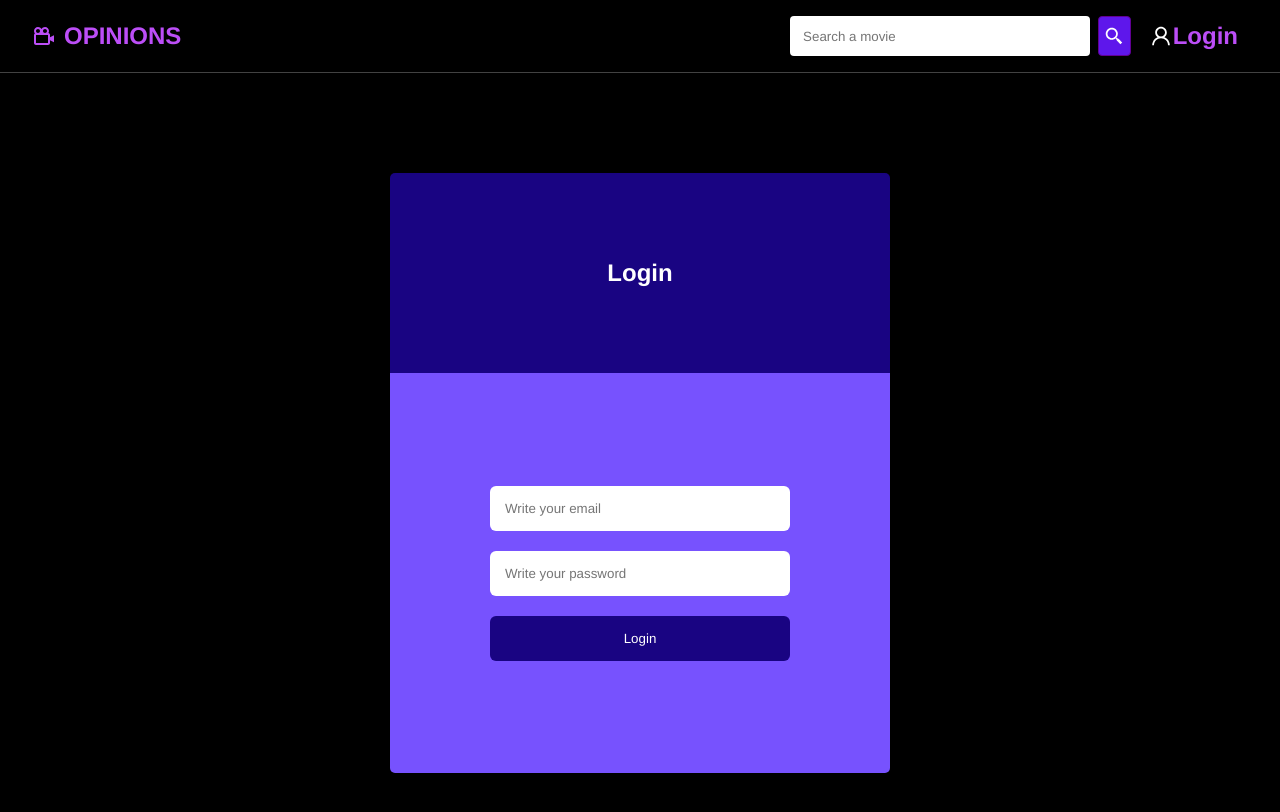
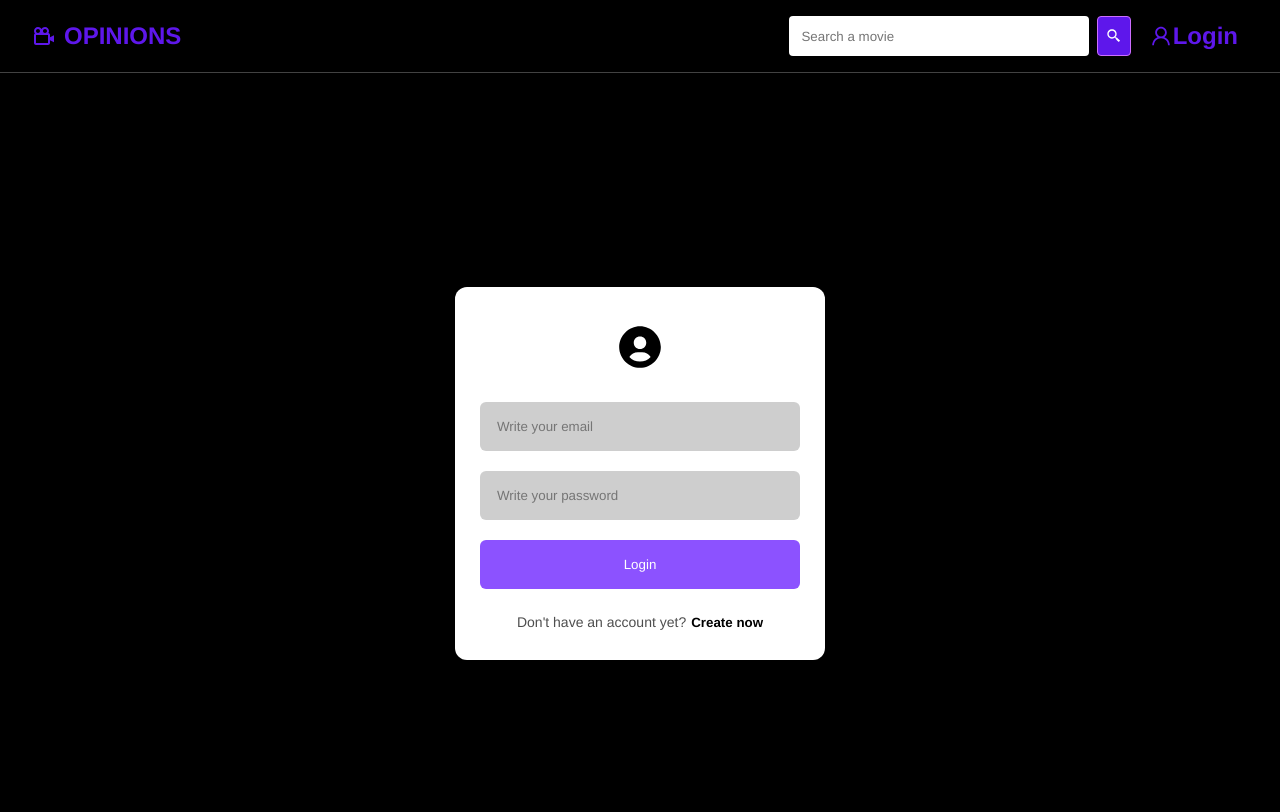
Before and after one commit to Opinions-SA/opinions, a React (Vite) app in the folder opinions-front/: page /login in a window 1280 px wide. Shown: the top 812 px of the page. Built offline with nearby package versions, Linux system fonts and the light colour scheme.

Commit message:
Implement user review component, style updates, and homepage redesign.

```diff
--- a/opinions-front/src/App.css
+++ b/opinions-front/src/App.css
@@ -0,0 +1,16 @@
+body::-webkit-scrollbar {
+  width: 7px;
+}
+
+body::-webkit-scrollbar-thumb {
+  background-color: #757575;
+  border-radius: 12px;
+}
+
+body::-webkit-scrollbar-thumb:hover {
+  background-color: #afafaf;
+}
+
+body::-webkit-scrollbar-track {
+  background-color: #000000;
+}
--- a/opinions-front/src/components/navbar/Navbar.css
+++ b/opinions-front/src/components/navbar/Navbar.css
@@ -4,46 +4,50 @@
   align-items: center;
   padding: 1rem 2rem;
   border-bottom: 0.2px solid #ffffff42;
+  background-color: black;
+  color: #5E17EB;
 }
 
-#navbar h2 a{
+#navbar h2 a {
   display: flex;
   align-items: center;
-    gap: .5rem;
+  gap: 0.5rem;
+  text-decoration: none;
+  color: inherit;
 }
 
 #navbar form {
   display: flex;
-    gap: .5rem;
+  gap: 0.5rem;
 }
 
 #navbar input {
   width: 300px;
-    padding: .2rem .8rem;
+  padding: 0.2rem 0.8rem;
   border-radius: 4px;
   border: none;
 }
 
 #navbar form button {
-    background-color: #5E17EB;
-    border: 1px solid #610094;
+  background-color: #5e17eb;
+  border: 1px solid #cc6eff;
   border-radius: 4px;
   color: #fff;
-    padding: 0.3rem;
-    font-size: 1.3rem;
+  padding: 0.5rem;
+  font-size: 1rem;
   display: flex;
   align-items: center;
   justify-content: center;
   cursor: pointer;
-    transition: .4s;
+  transition: background-color 0.4s, color 0.4s;
 }
 
 #navbar form button:hover {
-    background-color: #150050;
-    color: #dddddd;
+  background-color: #ffffff;
+  color: #5E17EB;
 }
 
-.user-submit-icon{
+.user-submit-icon {
   font-size: 24px;
   height: 40px;
 }
--- a/opinions-front/src/components/userReview/UserReview.css
+++ b/opinions-front/src/components/userReview/UserReview.css
@@ -1,32 +1,81 @@
 .review-container {
-  max-width: 80%;
-  margin: 0 auto;
-  padding: 2.5rem;
-  background-color: #1f1f1f;
+  position: fixed;
+  top: 50%;
+  left: 50%;
+  transform: translate(-50%, -50%);
+  background-color: #ffffff;
+  color: #000;
+  padding: 20px;
+  border: 1px solid #ccccccb0;
   border-radius: 8px;
-  box-shadow: 0 7px 12px rgba(0, 0, 0, 0.767);
+  z-index: 1000;
+  opacity: 0;
+  transition: opacity 1s ease;
+  box-shadow: 0 15px 15px 0 #000000;
 }
 
-.review-title {
-  font-size: 1.5rem;
-  margin-bottom: 10px;
+.review-container.show {
+  opacity: 1;
 }
 
 .review-content {
   display: flex;
   flex-direction: column;
+  padding: 15px 0 20px 0;
 }
 
-.review-input-1,
-.review-input-2 {
+.review-icon {
+  font-size: 25px;
+}
+
+.review-input,
+.review-textarea {
+  margin-bottom: 20px;
   padding: 10px;
-  margin-bottom: 10px;
   border: 1px solid #ccc;
   border-radius: 4px;
-  font-size: 1rem;
 }
 
-.review-input-2 {
-  height: auto;
-  min-height: 120px;
+.review-textarea {
+  height: 100px;
+
 }
+
+.review-submit,
+.review-close {
+  margin: 10px 0 10px 0;
+}
+
+.review-submit {
+  background-color: #7222ce;
+  color: white;
+  padding: 17px 15px;
+  border: none;
+  border-radius: 4px;
+  cursor: pointer;
+  font-size: 16px;
+  transition: background-color 0.3s, transform 0.2s;
+}
+
+.review-submit:hover {
+  background-color: #8114ff;
+  transform: scale(1.02);
+}
+
+.review-close {
+  background-color: #00000000;
+  color: #000;
+  padding: 10px 15px;
+  border: none;
+  border-radius: 4px;
+  cursor: pointer;
+  font-size: 16px;
+  margin-top: 10px;
+  transition: background-color 0.3s, transform 0.2s;
+}
+
+.review-close:hover {
+  background-color: #cc0000;
+  color: #ffffff;
+  transform: scale(1.02);
+}
--- a/opinions-front/src/components/userReview/UserReview.tsx
+++ b/opinions-front/src/components/userReview/UserReview.tsx
@@ -1,17 +1,33 @@
+import { useState, useEffect } from "react";
+import { MdRateReview } from "react-icons/md";
+
 import "./UserReview.css";
 
-const UserReview = () => {
+const UserReview = ({ onClose }) => {
+  const [isVisible, setIsVisible] = useState(true);
+
+  useEffect(() => {
+    setIsVisible(true);
+  }, []);
+
+  const handleClose = () => {
+    setIsVisible(false);
+    onClose();
+  };
 
   return (
-    <>
-      <div className="review-container">
-        <h2 className="review-title">Gostou do filme? Deixe sua opinião!</h2>
-        <div className="review-content">
-            <input className="review-input-1" type="text" placeholder="De um nome a sua review"/>
-            <textarea className="review-input-2" placeholder="Descrição"/>
-        </div>
+    <div className={`review-container ${isVisible ? "show" : ""}`}>
+      <MdRateReview className="review-icon"/>
+      <h2 className="review-title">Gostou do filme? Deixe sua opinião!</h2>
+      <div className="review-content">
+        <input className="review-input" type="text" placeholder="De um nome à sua review" />
+        <textarea className="review-textarea" placeholder="Descrição" />
+        <button className="review-submit">Submit Review</button>
+        <button className="review-close" onClick={handleClose}>
+          Close Review
+        </button>
       </div>
-    </>
+    </div>
   );
 };
 
--- a/opinions-front/src/pages/Movie.tsx
+++ b/opinions-front/src/pages/Movie.tsx
@@ -19,6 +19,7 @@ const moviesApiURL: string = import.meta.env.VITE_API;
 const MoviePage = () => {
   const { id } = useParams();
   const [movie, setMovie] = useState<Streaming | null>(null);
+  const [showUserReview, setShowUserReview] = useState(false);
 
   const getMovie = async (url: RequestInfo | URL) => {
     const options: RequestInit = {
@@ -44,8 +45,14 @@ const MoviePage = () => {
     getMovie(movieUrl);
   }, [id]);
 
+  const toggleUserReview = () => {
+    setShowUserReview(!showUserReview);
+    const isReviewOpen = !showUserReview;
+    document.body.classList.toggle("blur-background", isReviewOpen);
+  };
+
   return (
-    <div className="movie-page">
+    <div className={`movie-page ${showUserReview ? "blur-background" : ""}`}>
       {movie && (
         <>
           <div className="card-container">
@@ -85,9 +92,15 @@ const MoviePage = () => {
                 </div>
               </div>
             </div>
-          <UserReview/>
+            <button className="open-review-button" onClick={toggleUserReview}>
+              Abrir Avaliação
+            </button>
+            {showUserReview && (
+              <div className="review-overlay">
+              <UserReview onClose={toggleUserReview} />
             </div>
-
+            )}
+          </div>
         </>
       )}
     </div>
--- a/opinions-front/src/pages/Signin.tsx
+++ b/opinions-front/src/pages/Signin.tsx
@@ -1,6 +1,7 @@
 import { useState, useContext } from "react";
 import { AuthContext } from "../contexts/Auth/AuthContext";
 import { useNavigate } from "react-router-dom";
+import { BiSolidUserCircle } from "react-icons/bi";
 
 import "../styles/Login.css";
 
@@ -24,10 +25,8 @@ export const Login = () => {
 
   return (
     <div className="login-container">
-      <div className="login-title">
-        <h2>Login</h2>
-      </div>
       <div className="login-inputs">
+      <BiSolidUserCircle className="user-icon"/>
         <input
           type="text"
           value={email}
@@ -40,7 +39,12 @@ export const Login = () => {
           placeholder="Write your password"
           onChange={(e) => setPassword(e.target.value)}
         />
-        <button onClick={handleLogin}>Login</button>
+        <button className="login-button" onClick={handleLogin}>Login</button>
+        <div className="signup-content">
+          <label>Don't have an account yet?</label>
+          <button className="signup-button" onClick={handleLogin}>Create now</button>
+        </div>
+
       </div>
     </div>
   );
--- a/opinions-front/src/styles/Login.css
+++ b/opinions-front/src/styles/Login.css
@@ -2,32 +2,25 @@
   width: 100%;
   height: 100vh;
   display: flex;
+  flex-direction: column;
+  align-items: center;
   justify-content: center;
-  align-items: center;
-  flex-direction: column;
 }
 
-.login-container .login-title {
-  width: 500px;
-  height: 200px;
-  background-color: #190482;
-  display: flex;
-  align-items: center;
-  justify-content: center;
-  transition: background-color 0.3s;
-  border-bottom: none;
-  border-radius: 5px 5px 0 0;
+.user-icon {
+  font-size: 50px;
+  margin: 20px;
 }
 
-.login-container .login-title h1 {
-  color: #fff;
+.login-inputs {
+  font-size: 14px;
+  color: #000;
+  background-color: #ffffff;
 }
 
-.login-container .login-inputs {
-  width: 500px;
-  height: 400px;
-  border-radius: 0 0 5px 5px;
-  background-color: #7752FE;
+.login-inputs {
+  padding: 15px;
+  border-radius: 12px;
   display: flex;
   flex-direction: column;
   align-items: center;
@@ -35,29 +28,68 @@
   transition: background-color 0.3s;
 }
 
-.login-inputs input, .login-inputs button {
+.login-inputs input {
+  background-color: #cecece;
+}
+
+.login-inputs input,
+.login-inputs .login-button {
   border: none;
   margin: 10px;
   border-radius: 6px;
-  width: 300px;
-  padding: 15px;
+  width: 320px;
+  padding: 17px;
   transition: background-color 0.3s, transform 0.2s;
 }
 
-.login-inputs button {
-  background-color: #190482;
-  color: #fff;
+.login-inputs .login-button {
+  background-color: #8C52FF;
+  color: #ffffff;
   cursor: pointer;
 }
 
-.login-inputs button:hover {
+.login-inputs .login-button:hover {
   background-color: #dfdff8;
   color: #000;
   transform: scale(1.05);
 }
 
-
-.login-inputs input:focus, .login-inputs button:focus {
+.login-inputs input:focus,
+.login-inputs .login-button:focus {
   background-color: #f1f1f1;
   transform: scale(1.02);
 }
+
+.signup-content {
+  margin: 15px 0;
+}
+
+.signup-content label {
+  color: #4e4e4e;
+}
+
+.signup-button {
+  background-color: #00000000;
+  border: none;
+  cursor: pointer;
+  margin-left: 5px;
+  font-weight: bold;
+  color: #000000;
+  position: relative;
+  transition: transform 0.2s;
+}
+
+.signup-button:hover {
+  transform: scale(1.02);
+}
+
+.signup-button:hover::after {
+  content: "";
+  display: block;
+  width: 100%;
+  height: 1px;
+  background-color: #000000;
+  position: absolute;
+  bottom: -1px;
+  left: 0;
+}
--- a/opinions-front/src/styles/Movies.css
+++ b/opinions-front/src/styles/Movies.css
@@ -9,12 +9,12 @@
 }
 
 @media (min-width: 1300px) {
-    .movie-page{
+  .movie-page {
     max-width: 70%;
   }
 }
 @media (max-width: 1000px) {
-    .movie-page{
+  .movie-page {
     flex-direction: column;
   }
 }
@@ -36,7 +36,7 @@
 }
 
 .movie-page .movie-card {
-    text-align:left;
+  text-align: left;
 }
 
 .movie-page .movie-card img,
@@ -92,3 +92,33 @@
   display: flex;
   justify-content: space-between;
 }
+
+.open-review-button {
+  background-color: #3498db;
+  color: white;
+  padding: 10px 15px;
+  border: none;
+  border-radius: 4px;
+  cursor: pointer;
+  font-size: 16px;
+  margin-top: 10px;
+  transition: background-color 0.3s ease;
+}
+
+.open-review-button:hover {
+  background-color: #2980b9;
+}
+
+.review-overlay {
+  position: fixed;
+  top: 0;
+  left: 0;
+  width: 100%;
+  height: 100%;
+  background-color: rgba(0, 0, 0, 0.5);
+  z-index: 999;
+}
+
+.review-overlay.blur-background {
+  filter: blur(20px);
+}
```
Also changed, not shown: opinions-front/src/pages/TvSerie.tsx (+51 -14 lines), 1 other file (tests, documents, lock files or other folders). Lines whose indentation alone changed are shown as unchanged.
